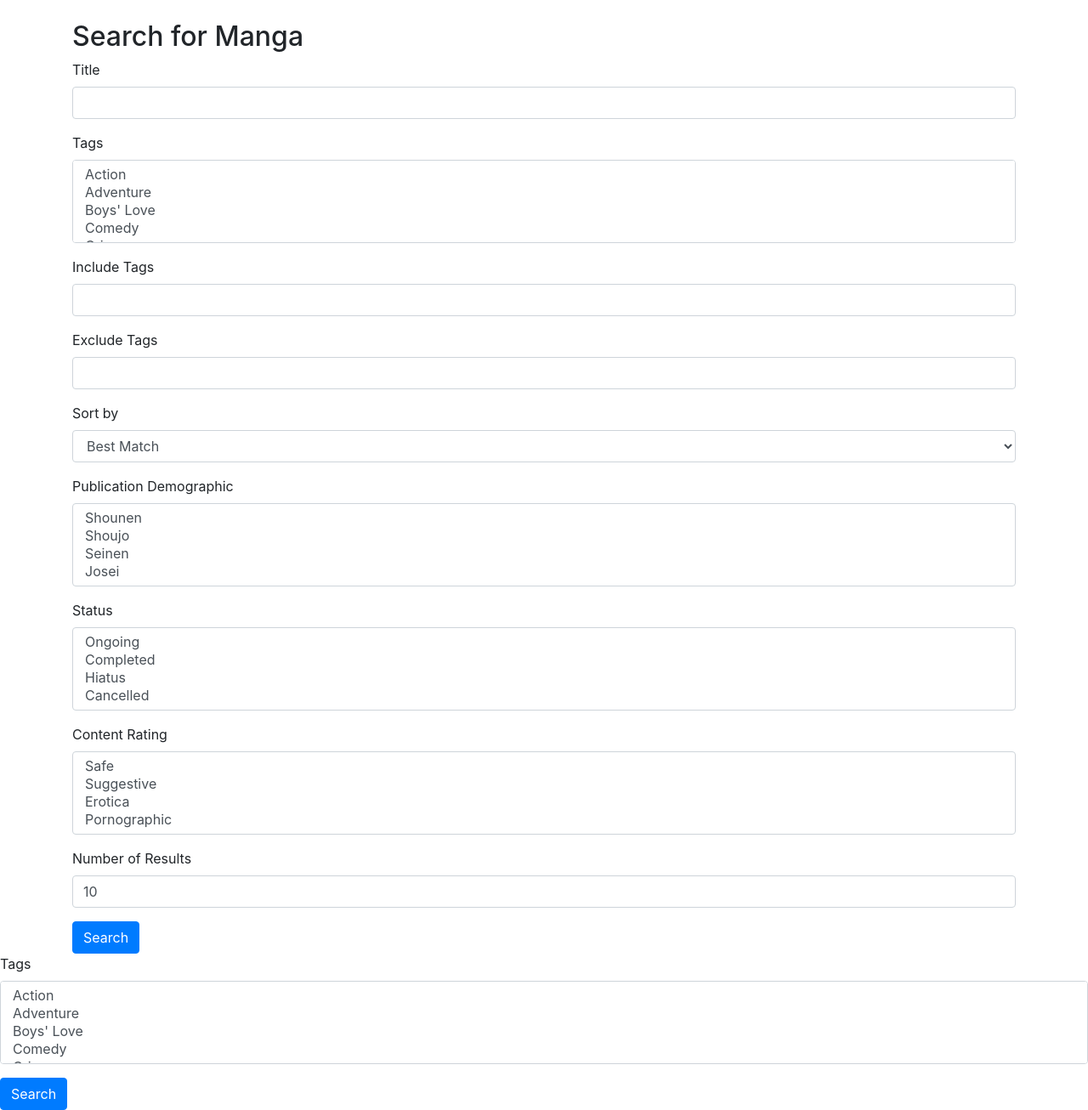
After one commit to Eren-Enou/PersonalLibraryOrganizer, a Flask app: page /dashboard/search in a window 1280 px wide. The commit adds this page. Shown: the whole page at 85% size. Run offline with Flask 3, Linux system fonts and the light colour scheme; a user stored in the database is signed in; some libraries are stand-ins or nearby versions.

Commit message:
updated search

```diff
--- a/app/forms/__init__.py
+++ b/app/forms/__init__.py
@@ -1,2 +1,3 @@
 from .login_form import LoginForm
 from .registration_form import RegistrationForm
+from .manga_form import MangaSearchForm
--- /dev/null
+++ b/app/forms/manga_form.py
@@ -0,0 +1,63 @@
+# File: app/forms.py
+
+from flask_wtf import FlaskForm
+from wtforms import StringField, SelectField, SelectMultipleField, IntegerField, SubmitField
+from wtforms.validators import Optional
+
+
+class MangaSearchForm(FlaskForm):
+    STATUS_CHOICES = [
+        ('ongoing', 'Ongoing'),
+        ('completed', 'Completed'),
+        ('hiatus', 'Hiatus'),
+        ('cancelled', 'Cancelled')
+    ]
+    DEMOGRAPHIC_CHOICES = [
+        ('shounen', 'Shounen'),
+        ('shoujo', 'Shoujo'),
+        ('seinen', 'Seinen'),
+        ('josei', 'Josei')
+
+    ]
+    CONTENT_RATING_CHOICES = [
+        ('safe', 'Safe'),
+        ('suggestive', 'Suggestive'),
+        ('erotica', 'Erotica'),
+        ('pornographic', 'Pornographic')
+    ]
+    SORT_CHOICES = [
+        ('relevance_desc', 'Best Match'),  # Assuming relevance is the default sort option
+        ('latestUploadedChapter_desc', 'Latest Upload'),
+        ('latestUploadedChapter_asc', 'Oldest Upload'),
+        ('title_asc', 'Title Ascending'),
+        ('title_desc', 'Title Descending'),
+        ('rating_desc', 'Highest Rating'),  # Assuming rating is the correct field name
+        ('rating_asc', 'Lowest Rating'),
+        ('followedCount_desc', 'Most Follows'),
+        ('followedCount_asc', 'Fewest Follows'),
+        ('createdAt_desc', 'Recently Added'),
+        ('createdAt_asc', 'Oldest Added'),
+        ('year_asc', 'Year Ascending'),
+        ('year_desc', 'Year Descending'),
+    ]
+
+    @staticmethod
+    def generate_tag_choices():
+        # Static dictionary for tags
+        ALL_TAGS = {
+            'Genre': ['Action', 'Adventure', "Boys' Love", 'Comedy', 'Crime', 'Drama', 'Fantasy', "Girls' Love", 'Historical', 'Horror', 'Isekai', 'Magical Girls', 'Mecha', 'Medical', 'Mystery', 'Philosophical', 'Psychological', 'Romance', 'Sci-Fi', 'Slice of Life', 'Sports', 'Superhero', 'Thriller', 'Tragedy', 'Wuxia'],
+            'Theme': ['Aliens', 'Animals', 'Cooking', 'Crossdressing', 'Delinquents', 'Demons', 'Genderswap', 'Ghosts', 'Gyaru', 'Harem', 'Incest', 'Loli', 'Mafia', 'Magic', 'Martial Arts', 'Military', 'Monster Girls', 'Monsters', 'Music', 'Ninja', 'Office Workers', 'Police', 'Post-Apocalyptic', 'Reincarnation', 'Reverse Harem', 'Samurai', 'School Life', 'Shota', 'Supernatural', 'Survival', 'Time Travel', 'Traditional Games', 'Vampires', 'Video Games', 'Villainess', 'Virtual Reality', 'Zombies']
+        }
+        # Flatten the tag choices for the form field
+        return [(tag, tag) for category, tags in ALL_TAGS.items() for tag in tags]
+
+    title_query = StringField('Title', validators=[Optional()])
+    tag_choices = SelectMultipleField('Tags', choices=[], validators=[Optional()])
+    included_tag_names = StringField('Include Tags', validators=[Optional()])
+    excluded_tag_names = StringField('Exclude Tags', validators=[Optional()])
+    sort_by = SelectField('Sort by', choices=SORT_CHOICES, validators=[Optional()])
+    publication_demographic = SelectMultipleField('Publication Demographic', choices=DEMOGRAPHIC_CHOICES, validators=[Optional()])
+    status = SelectMultipleField('Status', choices=STATUS_CHOICES, validators=[Optional()])
+    content_rating = SelectMultipleField('Content Rating', choices=CONTENT_RATING_CHOICES, validators=[Optional()])
+    limit = IntegerField('Number of Results', validators=[Optional()], default=10)
+    submit = SubmitField('Search')
--- /dev/null
+++ b/app/mangadex_api/__init__.py
@@ -0,0 +1 @@
+from .mangadex import MangaDexAPI
--- a/app/routes/dashboard.py
+++ b/app/routes/dashboard.py
@@ -1,11 +1,64 @@
 # File: app/routes/dashboard.py
 
-from flask import render_template
+from flask import render_template, request, redirect, url_for
 from app import app
 from flask_login import login_required
+
+from app.forms import MangaSearchForm
+from app.mangadex_api import MangaDexAPI
 
 @app.route('/dashboard')
 @login_required
 def dashboard():
     # Your logic to fetch user-specific data goes here
     return render_template('dashboard.html')
+
+@app.route('/dashboard/search', methods=['GET', 'POST'])
+@login_required
+def manga_search():
+    form = MangaSearchForm()
+    form.tag_choices.choices = MangaSearchForm.generate_tag_choices()  # Set dynamic choices
+
+    if form.validate_on_submit():
+        mangadex_api = MangaDexAPI()
+
+        # Accessing form data
+        title_query = form.title_query.data
+        included_tags = request.form.get('included_tag_names', '').split(',')
+        excluded_tags = request.form.get('excluded_tag_names', '').split(',')
+        sort_by = form.sort_by.data
+        limit = form.limit.data
+
+        included_tags = [tag for tag in included_tags if tag]
+        excluded_tags = [tag for tag in excluded_tags if tag]
+
+        publication_demographic = form.publication_demographic.data
+        status = form.status.data
+        content_rating = form.content_rating.data
+
+        # Prepare filters for the API call
+        filters = {}
+        if publication_demographic:
+            filters["publicationDemographic[]"] = publication_demographic
+        if status:
+            filters["status[]"] = status
+        if content_rating:
+            filters["contentRating[]"] = content_rating
+
+        print("status:",status)
+        # Assuming your API class can handle empty lists for tags correctly
+        results = mangadex_api.search_manga(
+            limit=limit,
+            title=title_query,
+            included_tag_names=included_tags,
+            excluded_tag_names=excluded_tags,
+            sort_by=sort_by,
+            **filters
+        )
+
+        # Process results to include additional data as needed
+        # For example, fetching cover art if not already included in search results
+
+        return render_template('search_results.html', results=results['data'])
+
+    return render_template('search_form.html', form=form)
--- a/app/templates/dashboard.html
+++ b/app/templates/dashboard.html
@@ -9,5 +9,6 @@
 <body>
     <h1>Welcome to Your Dashboard</h1>
     <!-- Dashboard content goes here -->
+    <h2><a href="{{ url_for('manga_search') }}">Search here</a></h2>
 </body>
 </html>
--- /dev/null
+++ b/app/templates/search_form.html
@@ -0,0 +1,117 @@
+<!-- File: app/templates/search_form.html -->
+
+<!DOCTYPE html>
+<html lang="en">
+<head>
+    <meta charset="UTF-8">
+    <meta name="viewport" content="width=device-width, initial-scale=1.0">
+    <title>Manga Search</title>
+    <!-- Include Bootstrap CSS for styling -->
+    <link href="https://stackpath.bootstrapcdn.com/bootstrap/4.5.2/css/bootstrap.min.css" rel="stylesheet">
+</head>
+<body>
+    <div class="container mt-4">
+        <h2>Search for Manga</h2>
+        <form method="POST" action="{{ url_for('manga_search') }}">
+            {{ form.hidden_tag() }}
+
+            <div class="form-group">
+                {{ form.title_query.label(class="form-control-label") }}
+                {{ form.title_query(class="form-control") }}
+            </div>
+
+            <div class="form-group">
+                {{ form.tag_choices.label(class="form-control-label") }}
+                {{ form.tag_choices(class="form-control") }}
+            </div>
+
+            <div class="form-group">
+                {{ form.included_tag_names.label(class="form-control-label") }}
+                {{ form.included_tag_names(class="form-control") }}
+            </div>
+
+            <div class="form-group">
+                {{ form.excluded_tag_names.label(class="form-control-label") }}
+                {{ form.excluded_tag_names(class="form-control") }}
+            </div>
+
+            <div class="form-group">
+                {{ form.sort_by.label(class="form-control-label") }}
+                {{ form.sort_by(class="form-control") }}
+            </div>
+
+            <div class="form-group">
+                {{ form.publication_demographic.label(class="form-control-label") }}
+                {{ form.publication_demographic(class="form-control") }}
+            </div>
+
+            <div class="form-group">
+                {{ form.status.label(class="form-control-label") }}
+                {{ form.status(class="form-control") }}
+            </div>
+
+            <div class="form-group">
+                {{ form.content_rating.label(class="form-control-label") }}
+                {{ form.content_rating(class="form-control") }}
+            </div>
+
+            <div class="form-group">
+                {{ form.limit.label(class="form-control-label") }}
+                {{ form.limit(class="form-control") }}
+            </div>
+
+            <button type="submit" class="btn btn-primary">Search</button>
+        </form>
+    </div>
+
+    <!-- Add jQuery for simplicity -->
+    <script src="https://code.jquery.com/jquery-3.6.0.min.js"></script>
+
+    <script>
+    $(document).ready(function() {
+        let includedTags = [];
+        let excludedTags = [];
+
+        function updateTagFields() {
+            $('#included_tag_names').val(includedTags.join(','));
+            $('#excluded_tag_names').val(excludedTags.join(','));
+        }
+
+        $('#tag_choices').change(function() {
+            const selectedTags = $(this).val() || [];
+            selectedTags.forEach(tag => {
+                if (!includedTags.includes(tag) && !excludedTags.includes(tag)) {
+                    includedTags.push(tag);
+                } else if (includedTags.includes(tag)) {
+                    includedTags = includedTags.filter(t => t !== tag);
+                    excludedTags.push(tag);
+                } else if (excludedTags.includes(tag)) {
+                    excludedTags = excludedTags.filter(t => t !== tag);
+                }
+            });
+            updateTagFields();
+        });
+
+        updateTagFields(); // Initial update in case of pre-populated values
+    });
+    </script>
+
+    <form method="POST">
+        {{ form.hidden_tag() }}
+        <div class="form-group">
+            {{ form.tag_choices.label }}
+            {{ form.tag_choices(class="form-control") }}
+            <!-- Hidden fields to store included and excluded tags -->
+            <input type="hidden" id="included_tag_names" name="included_tag_names" value="">
+            <input type="hidden" id="excluded_tag_names" name="excluded_tag_names" value="">
+        </div>
+        <button type="submit" class="btn btn-primary">Search</button>
+    </form>
+
+    <!-- Optional JavaScript -->
+    <!-- jQuery first, then Popper.js, then Bootstrap JS -->
+    <script src="https://code.jquery.com/jquery-3.5.1.slim.min.js"></script>
+    <script src="https://cdn.jsdelivr.net/npm/@popperjs/core@2.5.2/dist/umd/popper.min.js"></script>
+    <script src="https://stackpath.bootstrapcdn.com/bootstrap/4.5.2/js/bootstrap.min.js"></script>
+</body>
+</html>
```
Also changed, not shown: app/managdex/mangadexapi_test.py (added, +172 -0 lines), app/mangadex_api/mangadex.py (added, +167 -0 lines), app/templates/search_results.html (added, +51 -0 lines).
